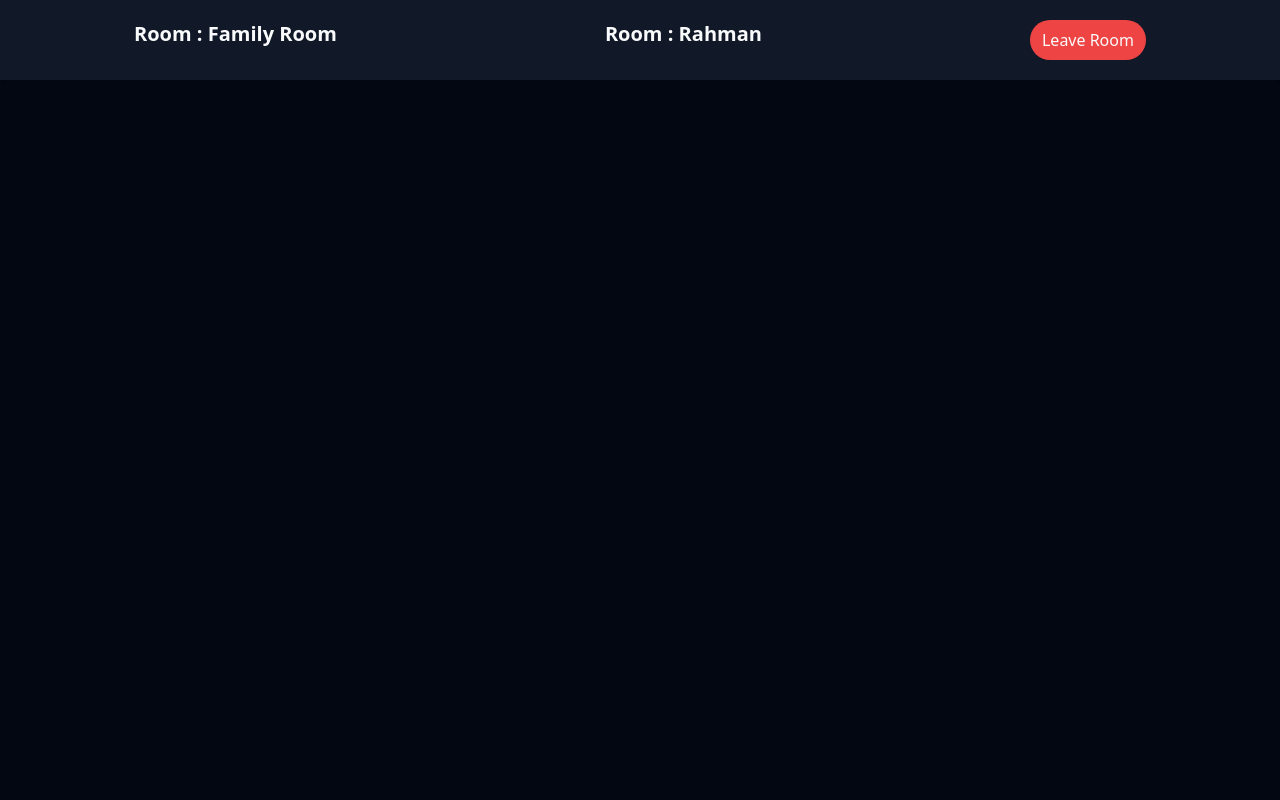
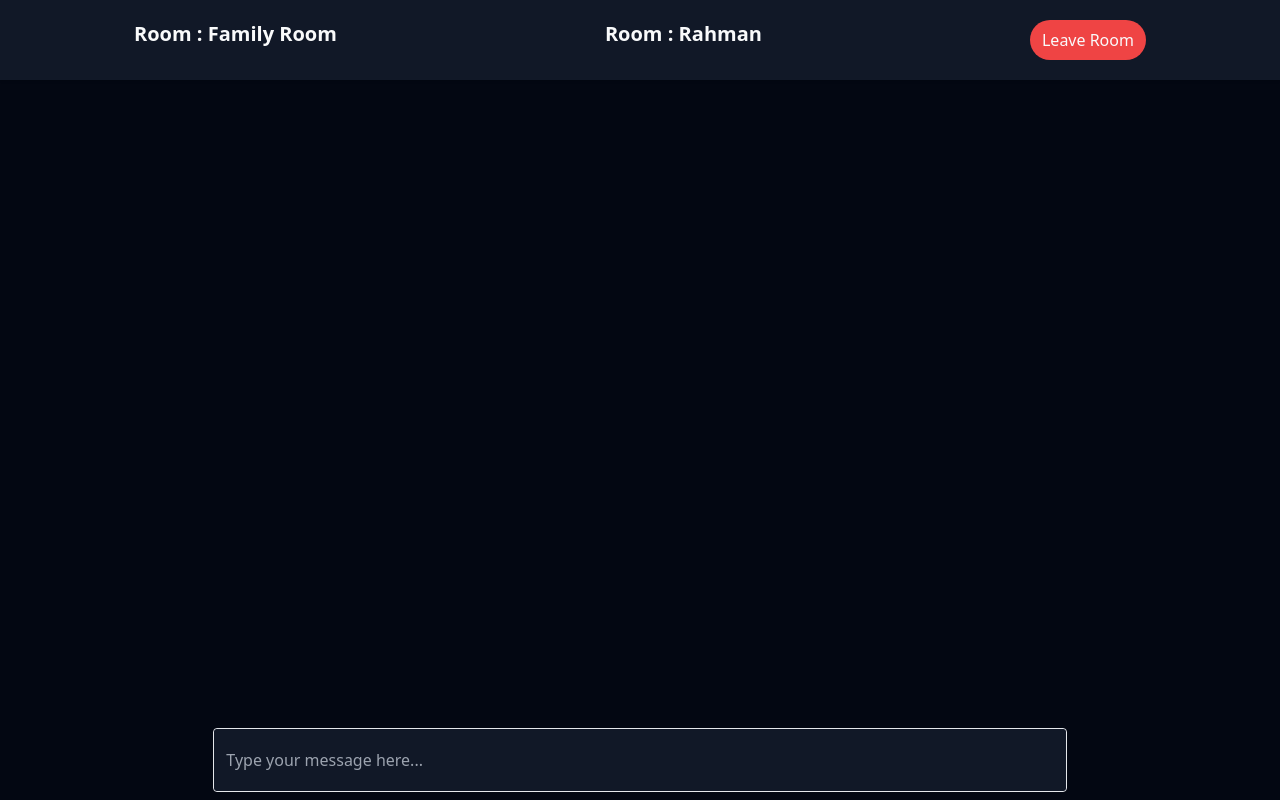
Before and after one commit to margub9363/ChatApplication_SpringBoot_React_WebSocket, a React (Vite) app in the folder chat-app-frontend/chat-app-react/: page /chat in a window 1280 px wide. Built offline with nearby package versions, Linux system fonts and the light colour scheme.

Commit message:
till 50:50

```diff
--- a/chat-app-frontend/chat-app-react/src/components/ChatPage.jsx
+++ b/chat-app-frontend/chat-app-react/src/components/ChatPage.jsx
@@ -3,7 +3,7 @@ import React from "react";
 const ChatPage = () => {
   return (
     <div className="">
-      <header className="dark:border-gray-700 shadow dark:bg-gray-900 py-5 flex justify-around item-center">
+      <header className="dark:border-gray-700 fixed h-20 w-full shadow dark:bg-gray-900 py-5 flex justify-around item-center">
         <div>
           <h1 className="text-xl font-semibold">
             Room : <span>Family Room</span>
@@ -20,6 +20,16 @@ const ChatPage = () => {
           </button>
         </div>
       </header>
+
+      <div className="fixed bottom-2 w-full h-16">
+        <div className="h-full border w-2/3 mx-auto dark:bg-gray-900 rounded">
+          <input
+            type="text"
+            placeholder="Type your message here..."
+            className="dark:border-gray-700 dark:bg-gray-900 px-3 py-2 rounded w-full h-full"
+          ></input>
+        </div>
+      </div>
     </div>
   );
 };
```
